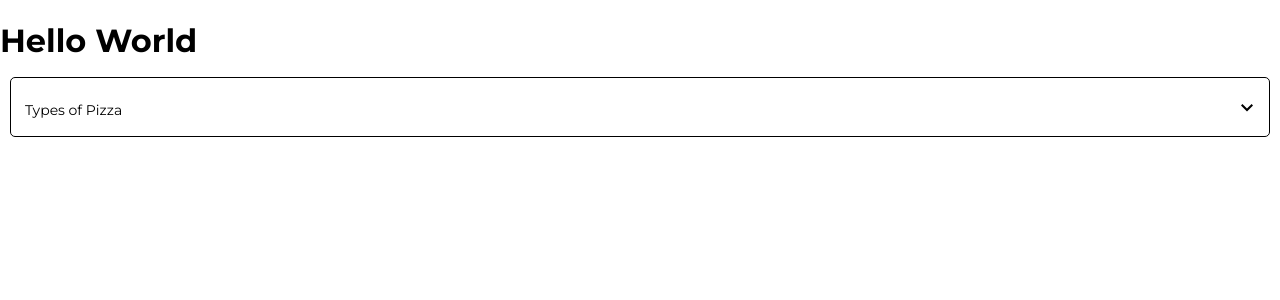
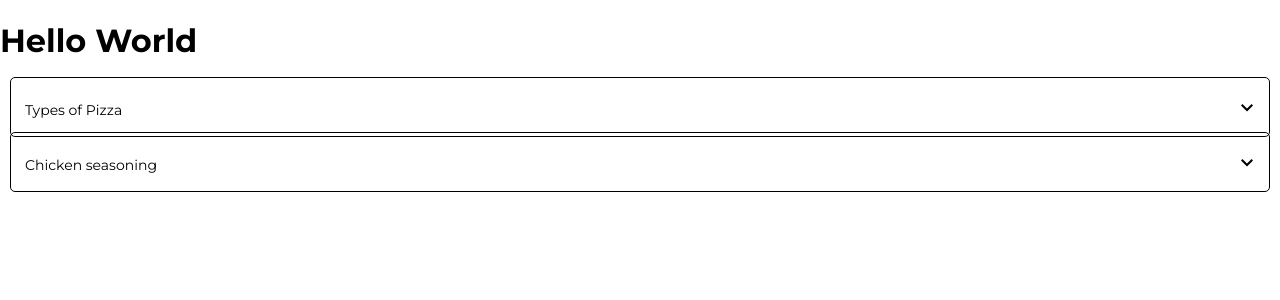
Before and after one commit to xfvelocity/plot-ponder, a React (Vite) app: page / in a window 1280 px wide. Shown: the top 300 px of the page. Built offline with nearby package versions, Linux system fonts and the light colour scheme.

Commit message:
adding autocomplete

```diff
--- a/src/App.tsx
+++ b/src/App.tsx
@@ -1,8 +1,14 @@
 import { useState } from "react";
 import PPSelect from "./components/basic/select/PPSelect";
+import PPAutoComplete from "./components/basic/select/PPAutocomplete";
+import PPChip from "./components/basic/chip/PPChip";
 
 const App = () => {
   const [pizza, setPizza] = useState("");
+
+  const movie = {
+    genres: ["action", "superhero"],
+  };
 
   return (
     <div>
@@ -13,11 +19,10 @@ const App = () => {
           label="Types of Pizza"
           value={pizza}
           updateValue={setPizza}
-          options={[
-            { text: "Pepperoni", value: "pepperoni" },
-            { text: "Chicken", value: "chicken" },
-          ]}
+          options={["Pepperoni", "Chicken"]}
         />
+
+        <PPAutoComplete />
       </div>
     </div>
   );
--- a/src/assets/styles/_inputs.scss
+++ b/src/assets/styles/_inputs.scss
@@ -10,6 +10,7 @@ $translateY: 15px;
     background: transparent;
     z-index: 1;
     font-size: 14px;
+    width: 100%;
   }
 
   input,
@@ -19,6 +20,9 @@ $translateY: 15px;
     width: 100%;
     border: 0;
     z-index: 2;
+    position: absolute;
+    left: 12px;
+    bottom: 13px;
 
     &:focus {
       outline: none;
--- /dev/null
+++ b/src/components/basic/chip/PPChip.tsx
@@ -0,0 +1,5 @@
+const PPChip = ({ text }) => {
+  return <div className="pp-chip">{text}</div>;
+};
+
+export default PPChip;
--- /dev/null
+++ b/src/components/basic/select/PPAutocomplete.tsx
@@ -0,0 +1,24 @@
+import { useState } from "react";
+
+import PPSelect from "./PPSelect";
+
+const PPAutoComplete = () => {
+  const [value, setValue] = useState("");
+  const [search, setSearch] = useState("");
+
+  const options: string[] = ["Pepper", "Salt", "Vinegar"];
+
+  return (
+    <PPSelect
+      label="Chicken seasoning"
+      value={value}
+      updateValue={setValue}
+      options={options}
+      autocomplete={true}
+    >
+      <input value={search} onChange={(e) => setSearch(e.target.value)} />
+    </PPSelect>
+  );
+};
+
+export default PPAutoComplete;
--- a/src/components/basic/select/PPSelect.tsx
+++ b/src/components/basic/select/PPSelect.tsx
@@ -4,19 +4,23 @@ import { ReactSVG } from "react-svg";
 import "./ppSelect.scss";
 import { clickOutside } from "../../../composables/generic";
 
-interface SelectOption {
-  text: string;
-  value: string | number;
+interface Props {
+  label: string;
+  options: string[];
+  value: string;
+  updateValue: React.Dispatch<React.SetStateAction<any>>;
+  children?: any;
+  showOptions?: boolean;
 }
 
-interface Props {
-  label: string;
-  options: SelectOption[];
-  value: string;
-  updateValue: React.Dispatch<React.SetStateAction<any>>;
-}
-
-const PPSelect = ({ label, options, value = "", updateValue }: Props) => {
+const PPSelect = ({
+  label,
+  options,
+  value = "",
+  updateValue,
+  children,
+  showOptions,
+}: Props) => {
   // ** Data **
   const select = useRef<HTMLDivElement | null>(null);
 
@@ -27,9 +31,9 @@ const PPSelect = ({ label, options, value = "", updateValue }: Props) => {
     clickOutside(e, select, () => setSelectActive(false))
   );
 
-  const optionSelected = (option: SelectOption): void => {
-    if (option.text !== value && selectActive) {
-      updateValue(option.value);
+  const optionSelected = (option: string): void => {
+    if (option !== value && selectActive) {
+      updateValue(option);
       setSelectActive(false);
     }
   };
@@ -47,6 +51,8 @@ const PPSelect = ({ label, options, value = "", updateValue }: Props) => {
           <label className={`pp-text-colour-black`}>{label}</label>
           <span className="pp-select-value">{value}</span>
 
+          {children}
+
           <ReactSVG
             className={`pp-select-arrow ${
               selectActive ? "pp-select-arrow-active" : ""
@@ -54,7 +60,7 @@ const PPSelect = ({ label, options, value = "", updateValue }: Props) => {
             src="/icons/chevron-down.svg"
           />
         </div>
-        {selectActive && options.length && (
+        {selectActive && options.length && showOptions ? (
           <div className="pp-select-items">
             {options.map((opt, i) => (
               <div
@@ -62,10 +68,12 @@ const PPSelect = ({ label, options, value = "", updateValue }: Props) => {
                 className="pp-select-items-item"
                 onClick={() => optionSelected(opt)}
               >
-                {opt.text}
+                {opt}
               </div>
             ))}
           </div>
+        ) : (
+          ""
         )}
       </div>
     </div>
```
